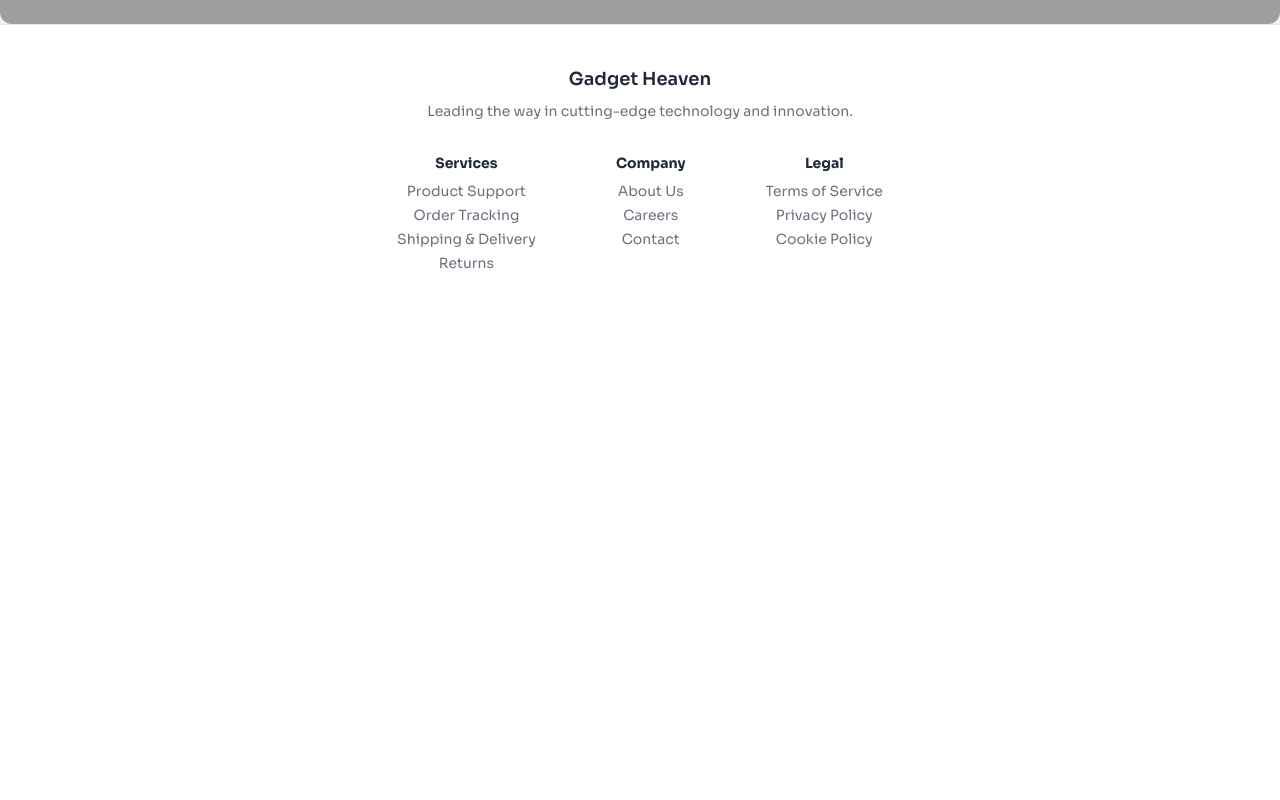
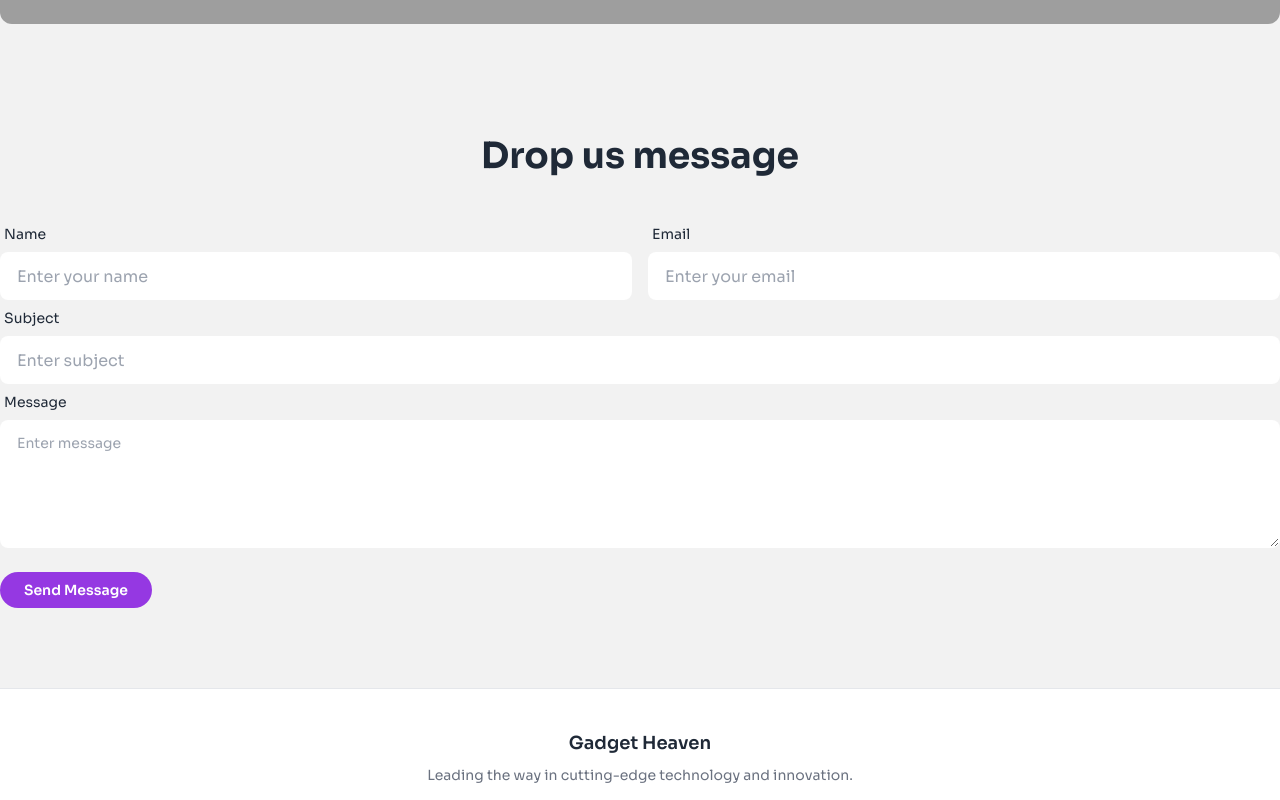
Before and after one commit to programming-hero-web-course-4/b10a8-gadget-heaven-Rashad-Stack, a React (Vite) app: page /contact-us in a window 1280 px wide. Shown: the part 1000-1800 px from the top of the page. Before the commit the page ends 1313 px from the top, so only its background shows below. Built offline with nearby package versions, Linux system fonts and the light colour scheme; grey boxes are pictures that could not be loaded.

Commit message:
Add ContactForm component; integrate into ContactUs page and enhance GetInTouch layout

```diff
--- /dev/null
+++ b/src/components/ContactForm.jsx
@@ -0,0 +1,58 @@
+import Button from "./Button";
+
+export default function ContactForm() {
+  return (
+    <section className="mb-20 mt-28">
+      <div className="container mx-auto mt-10 max-w-7xl">
+        <h1 className="text-center text-4xl font-bold">Drop us message</h1>
+
+        <form className="mt-10">
+          <div className="grid grid-cols-2 gap-4">
+            <div className="form-control">
+              <label className="label">
+                <span className="label-text">Name</span>
+              </label>
+              <input
+                type="text"
+                placeholder="Enter your name"
+                className="input"
+              />
+            </div>
+
+            <div className="form-control">
+              <label className="label">
+                <span className="label-text">Email</span>
+              </label>
+              <input
+                type="email"
+                placeholder="Enter your email"
+                className="input"
+              />
+            </div>
+          </div>
+
+          <div className="form-control">
+            <label className="label">
+              <span className="label-text">Subject</span>
+            </label>
+            <input type="text" placeholder="Enter subject" className="input" />
+          </div>
+
+          <div className="form-control">
+            <label className="label">
+              <span className="label-text">Message</span>
+            </label>
+            <textarea
+              placeholder="Enter message"
+              className="textarea h-32"
+            ></textarea>
+          </div>
+
+          <div className="form-control mt-6">
+            <Button type="primary">Send Message</Button>
+          </div>
+        </form>
+      </div>
+    </section>
+  );
+}
--- a/src/components/GetInTouch.jsx
+++ b/src/components/GetInTouch.jsx
@@ -6,9 +6,10 @@ import {
 
 export default function GetInTouch() {
   return (
+    <section>
       <div className="container mx-auto mt-10 max-w-7xl">
         <h1 className="text-center text-4xl font-bold">Get in touch</h1>
-      <div className="mt-10 flex justify-between">
+        <div className="mt-10 flex flex-wrap justify-between">
           <div className="card w-96 bg-base-100">
             <div className="card-body items-center">
               <div className="grid h-20 w-20 place-items-center rounded-full bg-brand">
@@ -43,5 +44,6 @@ export default function GetInTouch() {
           </div>
         </div>
       </div>
+    </section>
   );
 }
--- a/src/pages/ContactUs.jsx
+++ b/src/pages/ContactUs.jsx
@@ -1,3 +1,4 @@
+import ContactForm from "../components/ContactForm";
 import GetInTouch from "../components/GetInTouch";
 import MapLocation from "../components/MapLocation";
 
@@ -6,6 +7,7 @@ export default function ContactUs() {
     <>
       <GetInTouch />
       <MapLocation />
+      <ContactForm />
     </>
   );
 }
```
Lines whose indentation alone changed are shown as unchanged.
